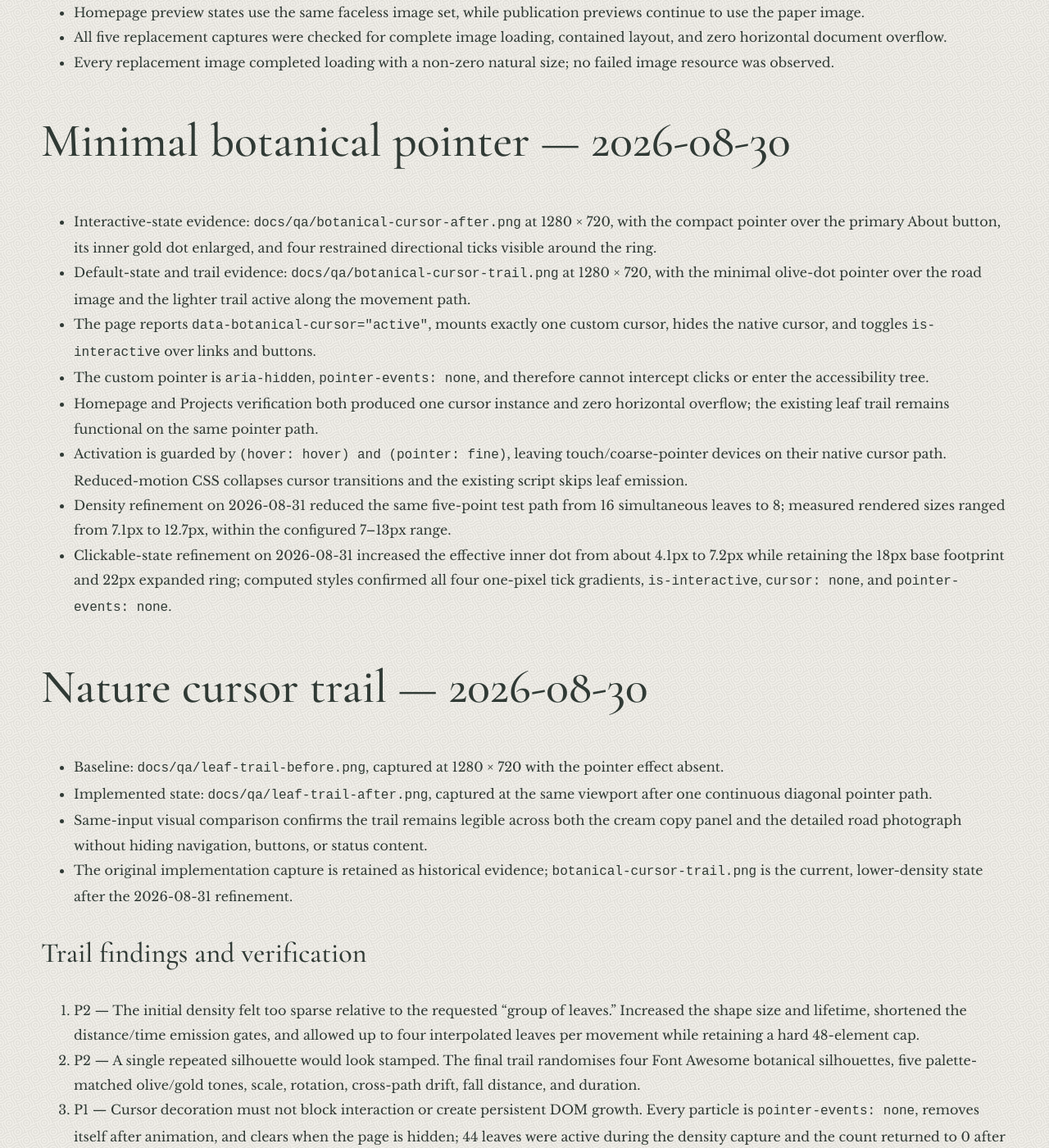
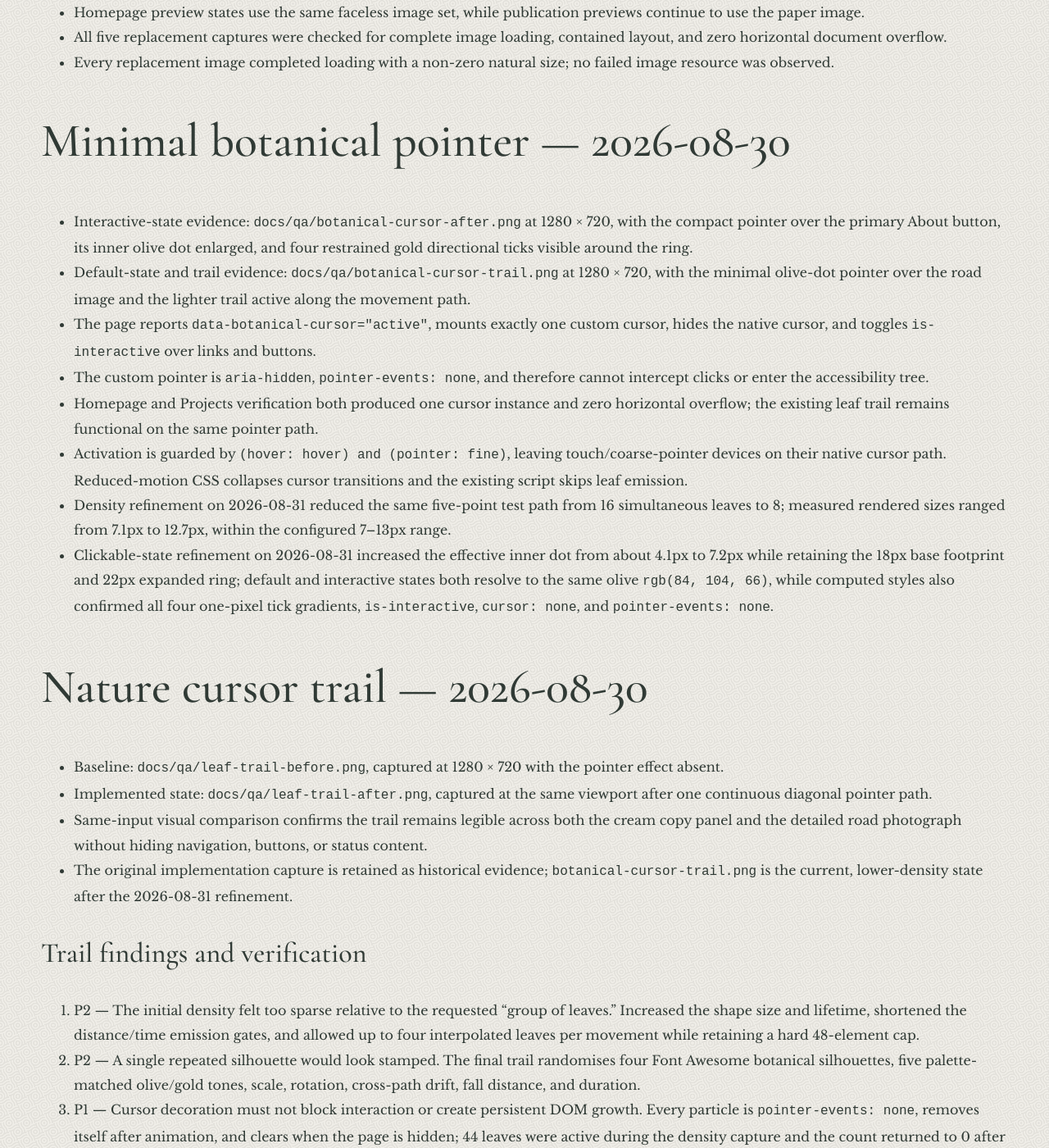
Before and after one commit to Runturn/MyPage, a Jekyll site: the page built from design-qa.md, in a window 1280 px wide and 1400 px high, scrolled down 6333 px. Shown: the whole window at 82% size. Built offline with Jekyll 4.4.1, drawn with Linux system fonts in a browser that asks for light colours; our own code applies the rules of GitHub Pages for plain Markdown files.

Commit message:
fix: unify clickable cursor dot color

```diff
--- a/assets/css/sunlit-home.css
+++ b/assets/css/sunlit-home.css
@@ -316,8 +316,8 @@
 }
 
 .sunlit-botanical-cursor.is-interactive::after {
-  background: var(--sunlit-gold);
-  box-shadow: 0 0 0 3px rgba(184, 148, 62, 0.1);
+  background: var(--sunlit-green-dark);
+  box-shadow: 0 0 0 3px rgba(112, 136, 91, 0.12);
   transform: translate(-50%, -50%) scale(2.4);
 }
 
--- a/design-qa.md
+++ b/design-qa.md
@@ -118,14 +118,14 @@
 
 ## Minimal botanical pointer — 2026-08-30
 
-- Interactive-state evidence: `docs/qa/botanical-cursor-after.png` at 1280 × 720, with the compact pointer over the primary About button, its inner gold dot enlarged, and four restrained directional ticks visible around the ring.
+- Interactive-state evidence: `docs/qa/botanical-cursor-after.png` at 1280 × 720, with the compact pointer over the primary About button, its inner olive dot enlarged, and four restrained gold directional ticks visible around the ring.
 - Default-state and trail evidence: `docs/qa/botanical-cursor-trail.png` at 1280 × 720, with the minimal olive-dot pointer over the road image and the lighter trail active along the movement path.
 - The page reports `data-botanical-cursor="active"`, mounts exactly one custom cursor, hides the native cursor, and toggles `is-interactive` over links and buttons.
 - The custom pointer is `aria-hidden`, `pointer-events: none`, and therefore cannot intercept clicks or enter the accessibility tree.
 - Homepage and Projects verification both produced one cursor instance and zero horizontal overflow; the existing leaf trail remains functional on the same pointer path.
 - Activation is guarded by `(hover: hover) and (pointer: fine)`, leaving touch/coarse-pointer devices on their native cursor path. Reduced-motion CSS collapses cursor transitions and the existing script skips leaf emission.
 - Density refinement on 2026-08-31 reduced the same five-point test path from 16 simultaneous leaves to 8; measured rendered sizes ranged from 7.1px to 12.7px, within the configured 7–13px range.
-- Clickable-state refinement on 2026-08-31 increased the effective inner dot from about 4.1px to 7.2px while retaining the 18px base footprint and 22px expanded ring; computed styles confirmed all four one-pixel tick gradients, `is-interactive`, `cursor: none`, and `pointer-events: none`.
+- Clickable-state refinement on 2026-08-31 increased the effective inner dot from about 4.1px to 7.2px while retaining the 18px base footprint and 22px expanded ring; default and interactive states both resolve to the same olive `rgb(84, 104, 66)`, while computed styles also confirmed all four one-pixel tick gradients, `is-interactive`, `cursor: none`, and `pointer-events: none`.
 
 ## Nature cursor trail — 2026-08-30
 
```
Also changed, not shown: DEVLOG.md (+1 -1 lines), docs/qa/botanical-cursor-after.png.
